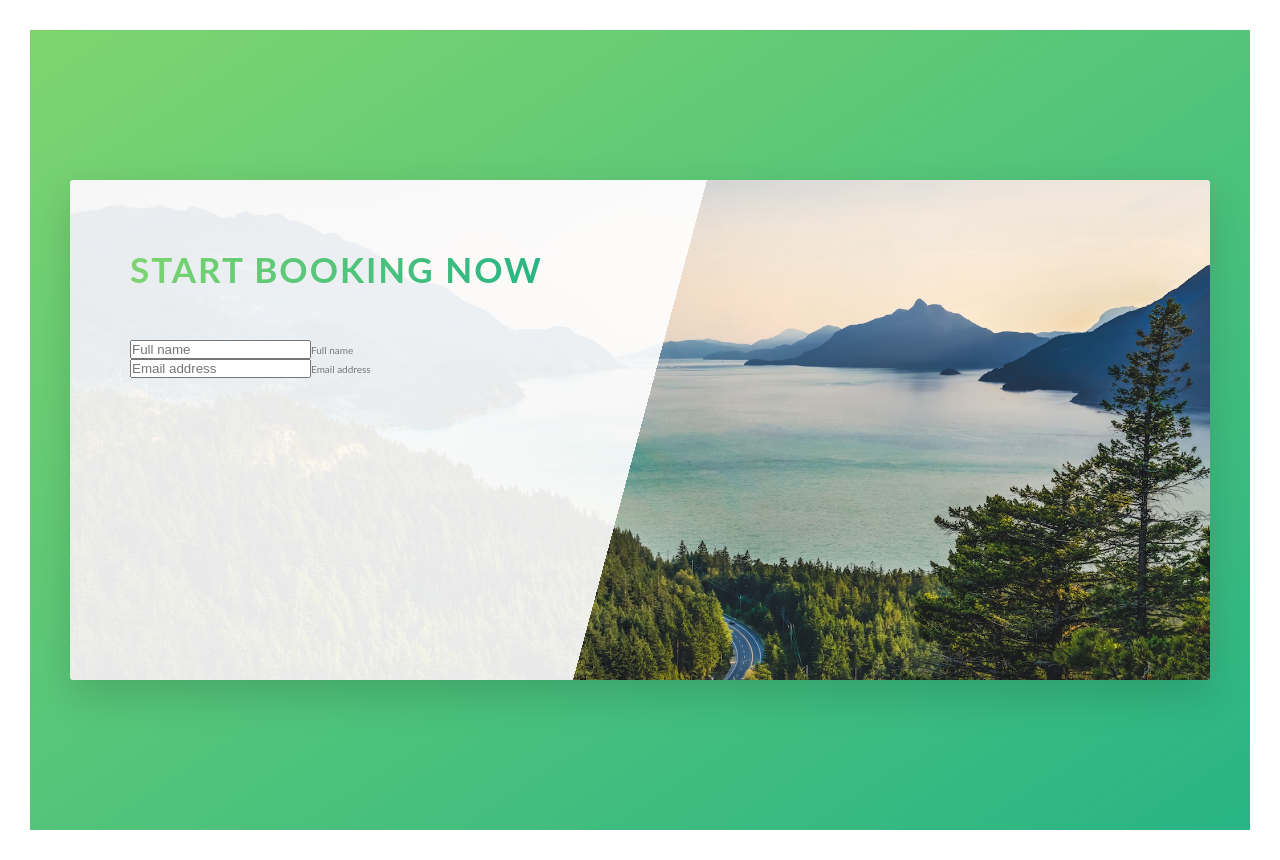
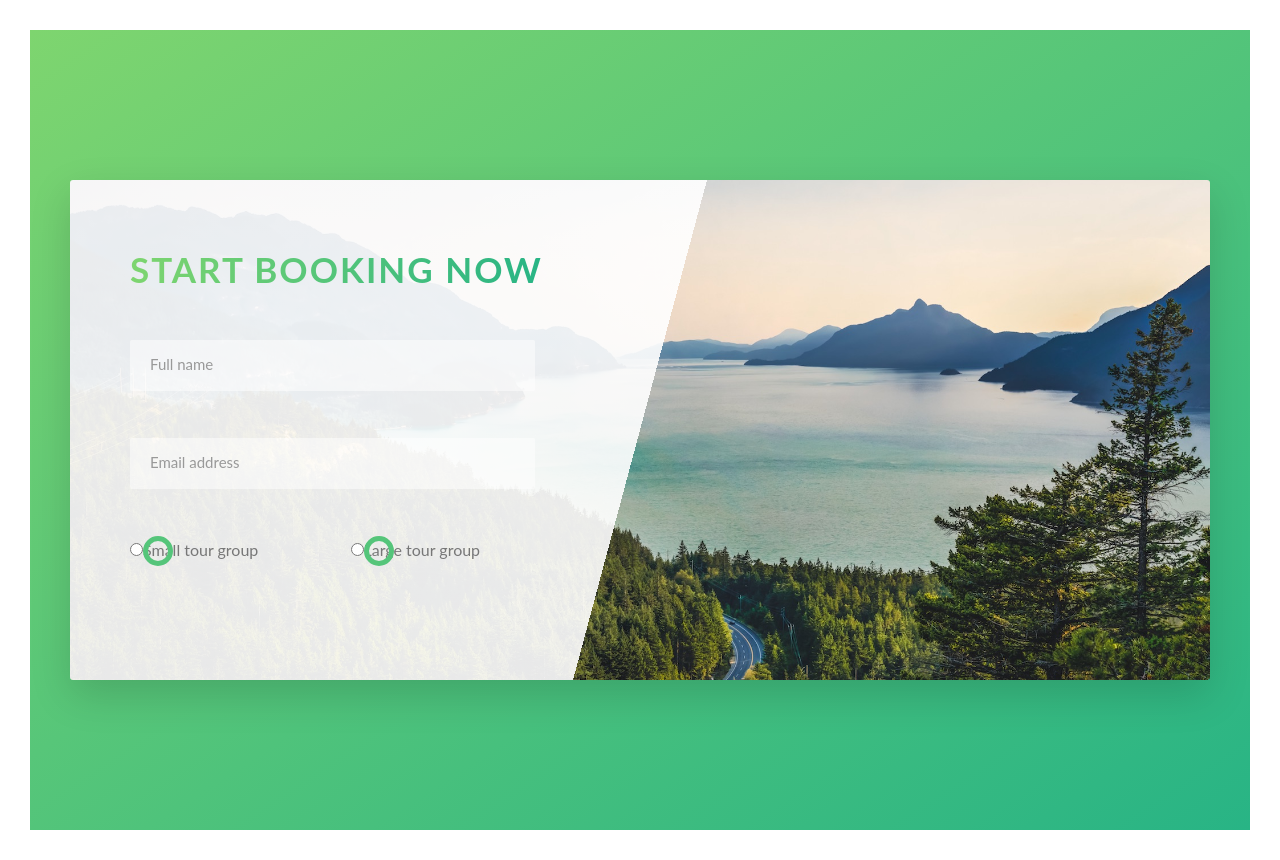
Before and after one commit to iguana-3d/css-advanced, a Next.js app: page /sectionBook in a window 1280 px wide. Built offline with nearby package versions, Linux system fonts and the light colour scheme.

Commit message:
radio button

```diff
--- a/src/pages/sectionBook.js
+++ b/src/pages/sectionBook.js
@@ -20,6 +20,22 @@ export default function SectionBook(){
                                 <input type="email" className="form__input" id="email" placeholder="Email address" required/>
                                 <label htmlFor="email" className="form__label">Email address</label>
                             </div>
+                            <div className="form__group">
+                                <div className="form__radio-group">
+                                    <input type="radio" className="form__radio-input" id="small" name="size" />
+                                    <label htmlFor="small" className="form__radio-label">
+                                        <span className="form__radio-button"></span>
+                                        Small tour group
+                                        </label>
+                                </div>
+                                <div className="form__radio-group">
+                                    <input type="radio" className="form__radio-input" id="large" name="size"/>
+                                    <label htmlFor="large" className="form__radio-label">
+                                        <span className="form__radio-button"></span>
+                                        Large tour group
+                                    </label>
+                                </div>
+                            </div>
                         </form>
                     </div>
                 </div>
--- a/styles/sass/abstracts/_variables.scss
+++ b/styles/sass/abstracts/_variables.scss
@@ -13,6 +13,8 @@ $color-grey-liht-1: #f7f7f7;
 $color-grey-liht-2: #eeeeee;
 
 $color-grey-dark: #777777;
+$color-grey-dark-2: #999999;
+
 $color-white: #ffffff;
 $color-black: #000000;
 
--- /dev/null
+++ b/styles/sass/components/_form.scss
@@ -0,0 +1,73 @@
+.form {
+    &__group:not(:last-child) {
+        margin-bottom: 2rem;
+    }
+
+    &__input {
+        font-size: 1.5rem;
+        font-family: inherit; //herança de fonte
+        color: inherit;
+        padding: 1.5rem 2rem;
+        border-radius: .2rem;
+        background-color: rgba($color-white, .5);
+        border: none;
+        border-bottom: .3rem solid transparent;
+        width: 90%;
+        display: block;
+        transition: all .3s;
+
+        &:focus {
+            outline: none;
+            box-shadow: 0 1rem 2rem rgba($color-black, .1);
+            border-bottom: .3rem solid $color-primary;
+        }
+
+        &:focus:invalid {
+            border-bottom: .3rem solid $color-secondary-dark;
+        }
+
+        &::-webkit-input-placeholder {
+            color: $color-grey-dark-2;
+        }
+    }
+
+    &__label {
+        font-size: 1.2rem;
+        font-weight: 700;
+        margin-left: 2rem;
+        margin-top: .7rem;
+        display: block;
+        transition: all .3s;
+    }
+
+    &__input:placeholder-shown + &__label { //The signal plus its used for select next brother element, in this case we will make the label go down when we focus on input
+        opacity: 0; //Estado ativo, ao clicar na input essas propriedades voltam para a inicial
+        visibility: hidden;
+        transform: translateY(-4rem);
+    }
+
+    &__radio-group {
+        width: 49%;
+        display: inline-block;
+    }
+
+    &__radio-label {
+        font-size: $default-font-size;
+        cursor: pointer;
+        position: relative;
+    }
+
+    &__radio-button {
+        height: 3rem;
+        width: 3rem;
+        border: 5px solid $color-primary;
+        border-radius: 50%;
+        display: inline-block;
+        position: absolute;
+
+        &::after {
+
+        }
+    }
+
+}
--- a/styles/sass/main.scss
+++ b/styles/sass/main.scss
@@ -12,6 +12,7 @@
 @import './components/card';
 @import './components/composition';
 @import './components/feature-box';
+@import './components/form';
 @import './components/story';
 
 @import './layout/header';
```
